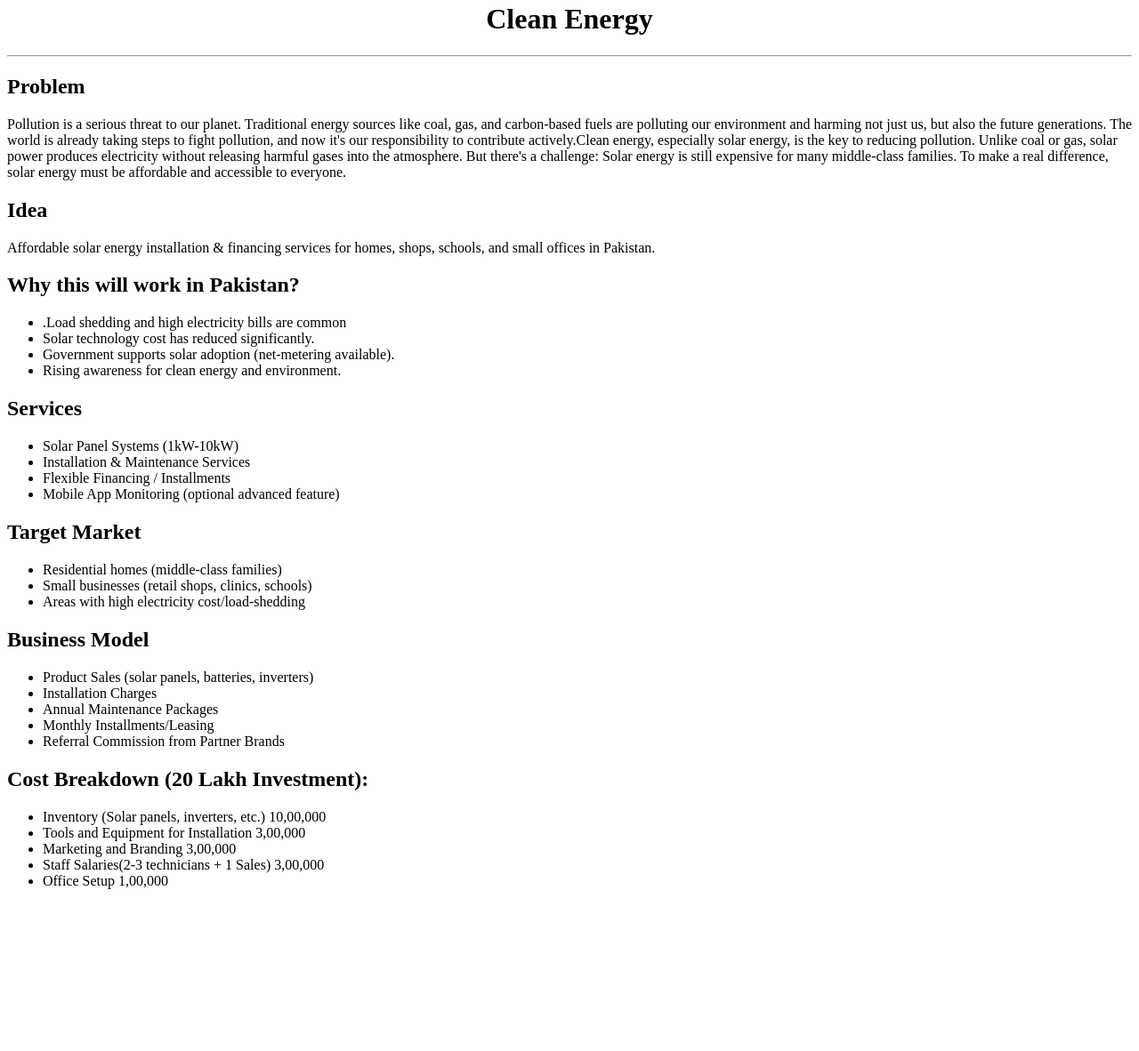
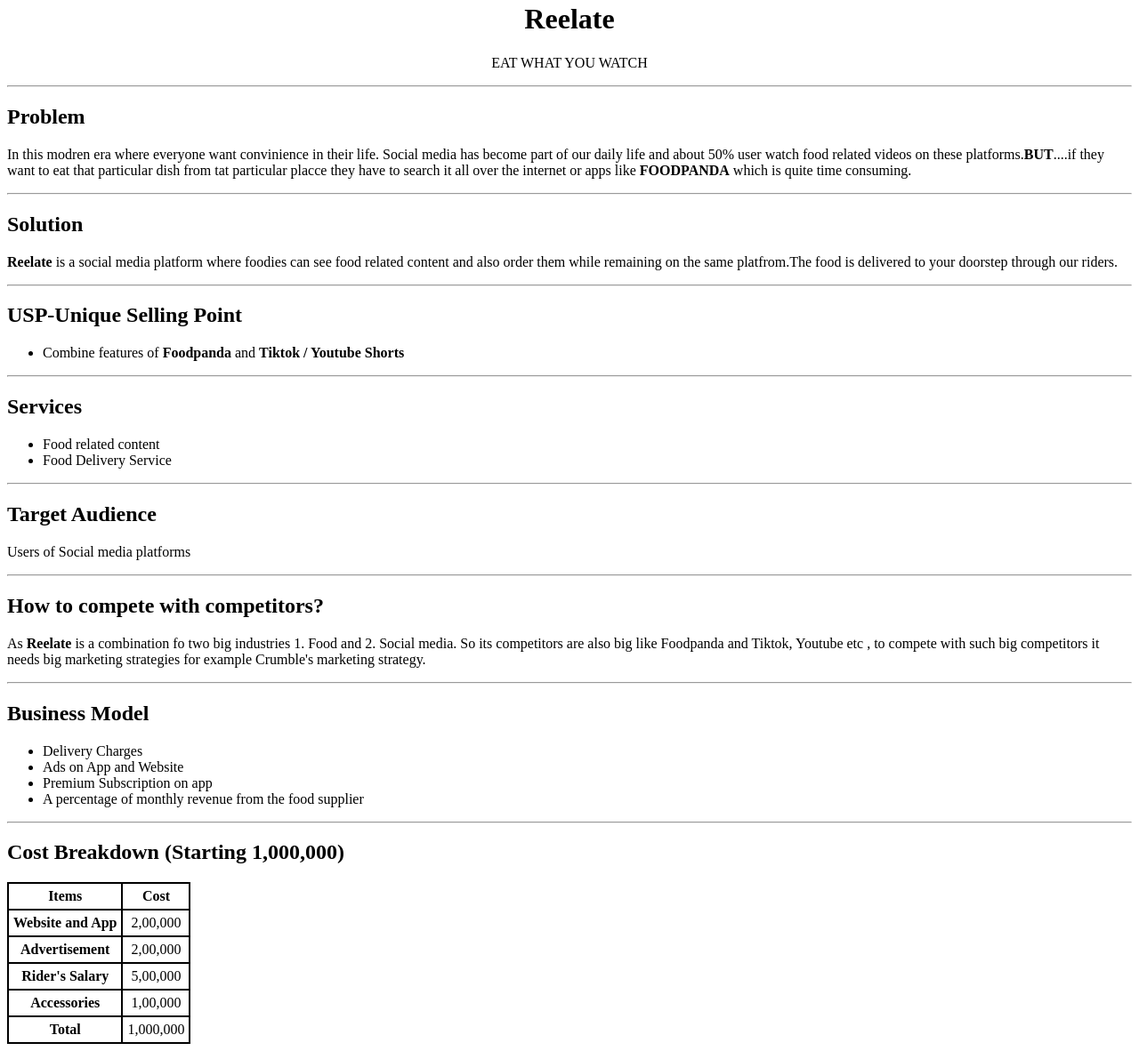
Before and after one commit to Muhammad-Wasiq-Khan/Html_assignment, a plain HTML site: page index.html in a window 1280 px wide. Shown: the part 18-1200 px from the top of the page at 89% size. Before the commit the page ends 1034 px from the top, so only its background shows below. Drawn offline with Linux system fonts and the light colour scheme.

Commit message:
Startup business pitch deck

```diff
--- a/index.html
+++ b/index.html
@@ -2,63 +2,97 @@
 <html lang="en">
 
 <head>
+    <style>
+        h1,
+        .tagline,
+        td {
+            text-align: center;
+        }
+
+        table,
+        tr,
+        td {
+            border-collapse: collapse;
+            border: 2px, solid, black;
+            padding: 5px;
+        }
+    </style>
     <meta charset="UTF-8">
     <meta name="viewport" content="width=device-width, initial-scale=1.0">
-    <title>Clean Energy</title>
+    <title>Reelate</title>
 </head>
 
 <body>
-    <h1 style="text-align: center;">Clean Energy</h1>
+    <h1>Reelate</h1>
+    <p class="tagline">EAT WHAT YOU WATCH</p>
     <hr>
     <h2>Problem</h2>
-    <p>Pollution is a serious threat to our planet. Traditional energy sources like coal, gas, and carbon-based fuels
-        are polluting our environment and harming not just us, but also the future generations. The world is already
-        taking steps to fight pollution, and now it's our responsibility to contribute actively.Clean energy, especially
-        solar energy, is the key to reducing pollution. Unlike coal or gas, solar power produces
-        electricity without releasing harmful gases into the atmosphere.
-
-        But there's a challenge: Solar energy is still expensive for many middle-class families. To make a real
-        difference, solar energy must be affordable and accessible to everyone.</p>
-
-    <h2>Idea</h2>
-    <p>Affordable solar energy installation & financing services for homes, shops, schools, and small offices in
-        Pakistan.</p>
-    <h2>Why this will work in Pakistan?</h2>
+    <p>In this modren era where everyone want convinience in their life. Social media has become part of our daily life
+        and
+        about 50% user watch food related videos on these platforms.<b>BUT</b>....if they want to eat that particular
+        dish from tat particular placce they
+        have to search it all over the internet or apps like <b>FOODPANDA</b> which is quite time consuming.</p>
+    <hr>
+    <h2>Solution</h2>
+    <p><b>Reelate </b>is a social media platform where foodies can see food related content and also order them while
+        remaining on the same platfrom.The food is delivered to your doorstep through our riders.</p>
+    <hr>
+    <h2>USP-Unique Selling Point</h2>
     <ul>
-        <li>.Load shedding and high electricity bills are common</li>
-        <li>Solar technology cost has reduced significantly.</li>
-        <li>Government supports solar adoption (net-metering available).</li>
-        <li>Rising awareness for clean energy and environment.</li>
+        <li>Combine features of <b>Foodpanda</b> and <b>Tiktok / Youtube Shorts</b></li>
     </ul>
+    <hr>
     <h2>Services</h2>
     <ul>
-        <li>Solar Panel Systems (1kW-10kW)</li>
-        <li>Installation & Maintenance Services</li>
-        <li>Flexible Financing / Installments</li>
-        <li>Mobile App Monitoring (optional advanced feature)</li>
+        <li>Food related content</li>
+        <li>Food Delivery Service</li>
     </ul>
-    <h2>Target Market</h2>
-    <ul>
-        <li>Residential homes (middle-class families)</li>
-        <li>Small businesses (retail shops, clinics, schools)</li>
-        <li>Areas with high electricity cost/load-shedding</li>
-    </ul>
+    <hr>
+    <h2>Target Audience</h2>
+    <p>Users of Social media platforms</p>
+    <hr>
+    <h2>How to compete with competitors?</h2>
+    <p>As <b>Reelate </b> is a combination fo two big industries 1. Food and 2. Social media. So its competitors are
+        also
+        big like Foodpanda and Tiktok, Youtube etc , to compete with such big competitors it needs big marketing
+        strategies for example Crumble's marketing strategy.</p>
+    <hr>
     <h2>Business Model</h2>
     <ul>
-        <li>Product Sales (solar panels, batteries, inverters)</li>
-        <li>Installation Charges</li>
-        <li>Annual Maintenance Packages</li>
-        <li>Monthly Installments/Leasing</li>
-        <li>Referral Commission from Partner Brands</li>
+        <li>Delivery Charges</li>
+        <li>Ads on App and Website</li>
+        <li>Premium Subscription on app</li>
+        <li>A percentage of monthly revenue from the food supplier</li>
     </ul>
-    <h2>Cost Breakdown (20 Lakh Investment):</h2>
-    <ul>
-        <li>Inventory (Solar panels, inverters, etc.) 10,00,000</li>
-        <li>Tools and Equipment for Installation 3,00,000</li>
-        <li>Marketing and Branding 3,00,000</li>
-        <li>Staff Salaries(2-3 technicians + 1 Sales) 3,00,000</li>
-        <li>Office Setup 1,00,000</li>
-    </ul>
+    <hr>
+    <h2>Cost Breakdown (Starting 1,000,000)</h2>
+    <table>
+        <tr>
+            <td><b>Items</b></td>
+            <td><b>Cost</b></td>
+        </tr>
+        <tr>
+            <td><b>Website and App</b></td>
+            <td>2,00,000</td>
+        </tr>
+        <tr>
+            <td><b>Advertisement</b></td>
+            <td>2,00,000</td>
+        </tr>
+        <tr>
+            <td><b>Rider's Salary</b></td>
+            <td>5,00,000</td>
+        </tr>
+        <tr>
+            <td><b>Accessories</b></td>
+            <td>1,00,000</td>
+        </tr>
+        <tr>
+            <td><b>Total</b></td>
+            <td>1,000,000</td>
+        </tr>
+    </table>
+
 </body>
 
 </html>
```
